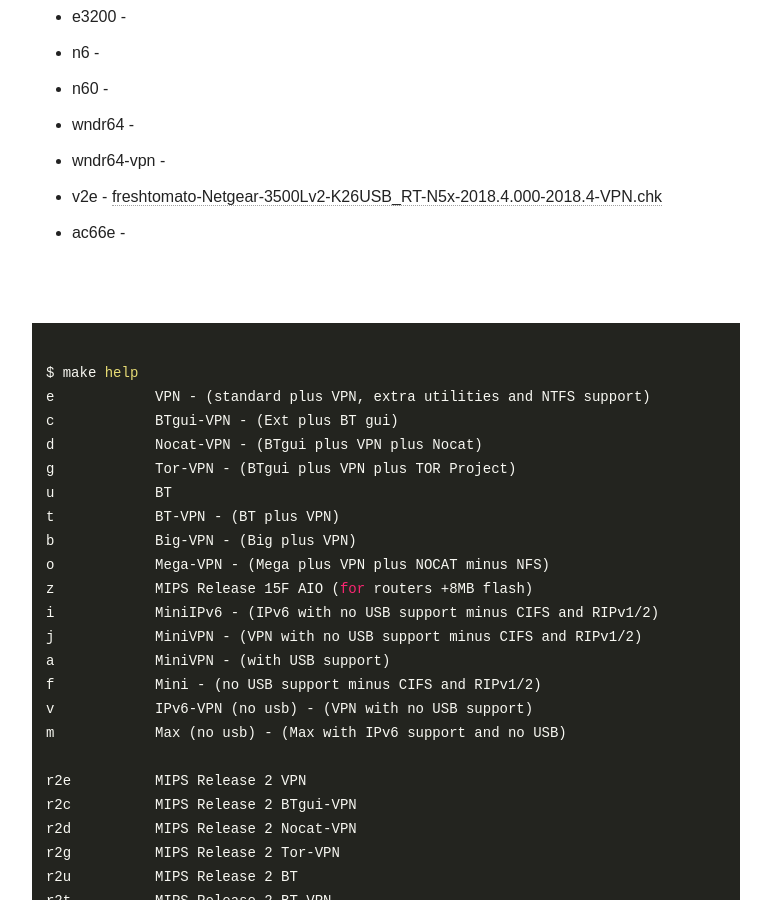
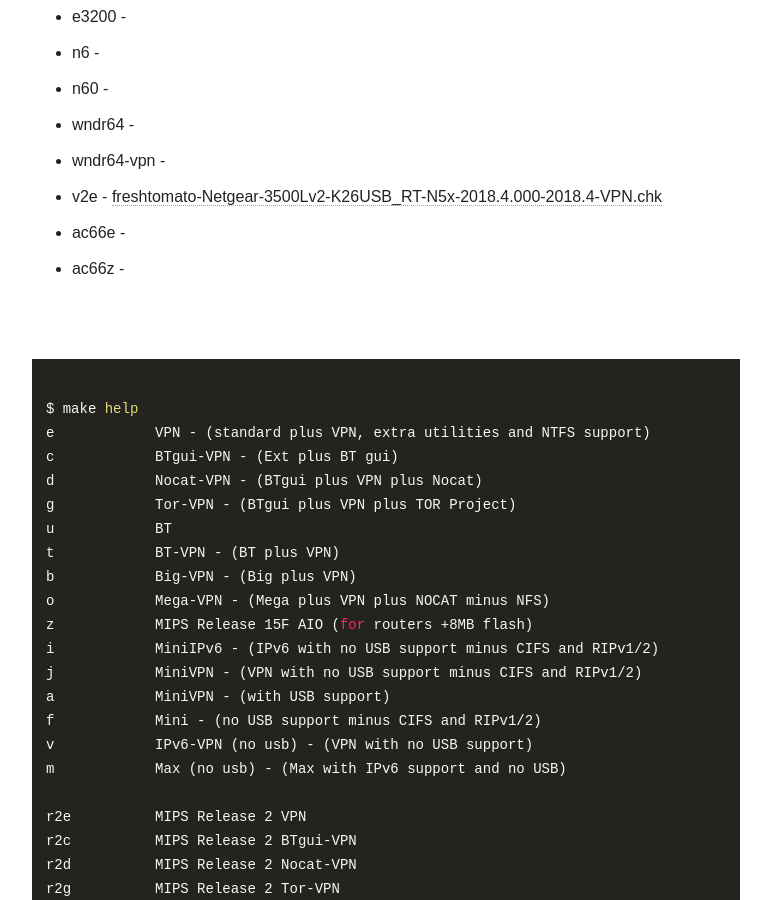
Before and after one commit to oglopss/freshtomato-mips-ci-jekyll, a Jekyll site: the page built from index.html, in a window 1280 px wide and 900 px high, scrolled down 2275 px. Shown: the whole window, without its empty margins (254-1025 px from the left). Built offline with Jekyll 4.4.1, drawn with Linux system fonts in a browser that asks for light colours; nearby versions of some CDN libraries.

Commit message:
Travis build 39 ac66z pushed to gh-pages

```diff
--- a/_data/ss.yml
+++ b/_data/ss.yml
@@ -52,3 +52,4 @@
   - 0051 wndr64-vpn
   - 0056 ac66e
   - 0052 v2e freshtomato-Netgear-3500Lv2-K26USB_RT-N5x-2018.4.000-2018.4-VPN.chk
+  - 0057 ac66z
```
